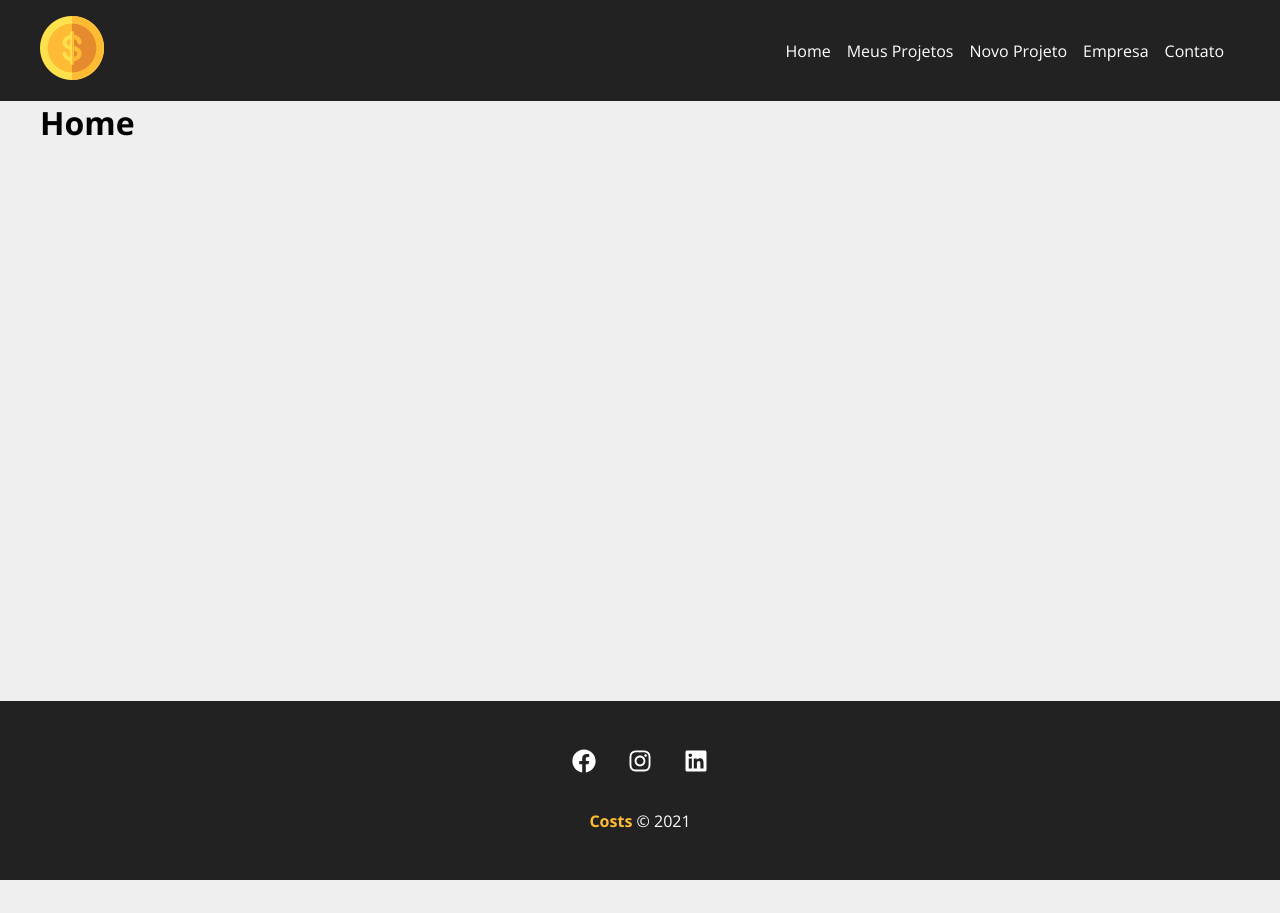
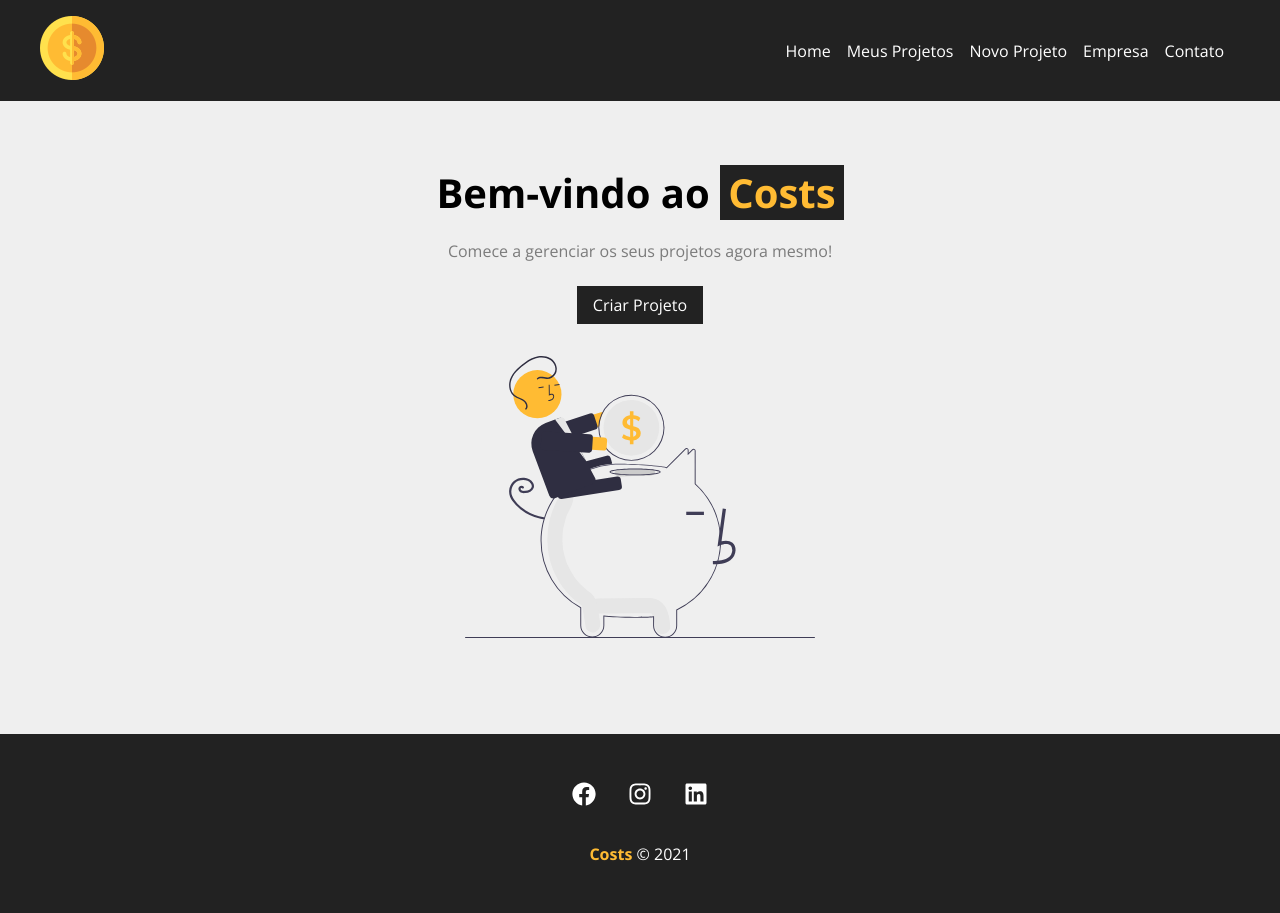
Before and after one commit to renanf23/projeto_gerenciador, a React (Create React App) app in the folder costs/: page /costs-site in a window 1280 px wide. Before the commit the page ends 880 px from the top, so only its background shows below. Built offline with nearby package versions, Linux system fonts and the light colour scheme.

Commit message:
home criada

```diff
--- a/costs/public/index.html
+++ b/costs/public/index.html
@@ -1,5 +1,5 @@
 <!DOCTYPE html>
-<html lang="en">
+<html lang="pt-br">
   <head>
     <meta charset="utf-8" />
     <link rel="icon" href="%PUBLIC_URL%/favicon.ico" />
--- /dev/null
+++ b/costs/src/components/layout/LinkButton.js
@@ -0,0 +1,12 @@
+import { Link } from 'react-router-dom'
+import styles from './LinkButton.module.css'
+
+function LinkButton({to, text}){
+    return(
+        <Link to={to} className={styles.btn}>
+            {text}
+        </Link>
+    )
+}
+
+export default LinkButton
--- /dev/null
+++ b/costs/src/components/layout/LinkButton.module.css
@@ -0,0 +1,11 @@
+.btn{
+    background-color: #222;
+    color: #FFF;
+    padding: 0.5em 1em;
+    text-decoration: none;
+    transition: 0.5s;
+}
+
+.btn:hover{
+    color: #ffbb33;
+}
--- a/costs/src/components/pages/Home.js
+++ b/costs/src/components/pages/Home.js
@@ -1,8 +1,16 @@
 import React from "react"
+import styles from "./Home.module.css"
+import savings from "../../img/savings.svg"
+import LinkButton from "../layout/LinkButton"
 
 function Home(){
     return(
-        <h1>Home </h1>
+        <section className={styles.home_container}>
+            <h1>Bem-vindo ao <span>Costs</span></h1>
+            <p>Comece a gerenciar os seus projetos agora mesmo!</p>
+            <LinkButton to="./NewProject" text="Criar Projeto"/>
+            <img src={savings} alt="Costs" />
+        </section>
     )
 }
 
--- /dev/null
+++ b/costs/src/components/pages/Home.module.css
@@ -0,0 +1,29 @@
+.home_container{
+    width: 100%;
+    display: flex;
+    flex-direction: column;
+    align-items: center;
+    justify-content: center;
+    padding: 4em;
+}
+
+.home_container h1{
+    font-size: 2.5em;
+    margin-bottom: 0.5em;
+}
+
+.home_container h1 span{
+    color: #ffbb33;
+    padding: 0 0.2em;
+    background-color: #222;
+}
+
+.home_container p {
+    margin-bottom: 1.5em;
+    color: #7b7b7b;
+}
+
+.home_container img{
+    width: 350px;
+    margin: 2em 0;
+}
```
